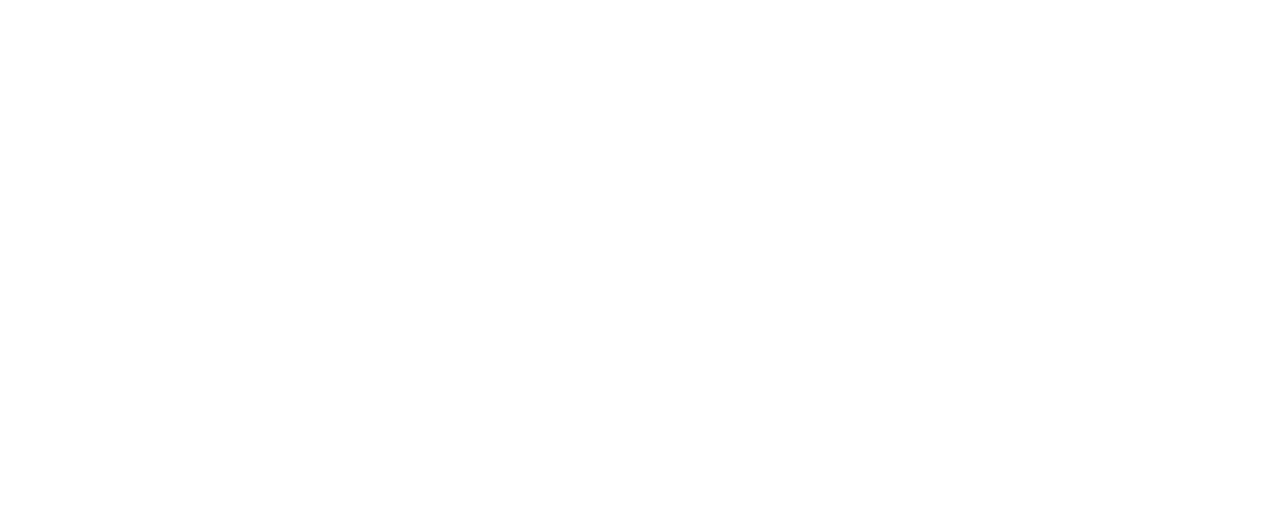
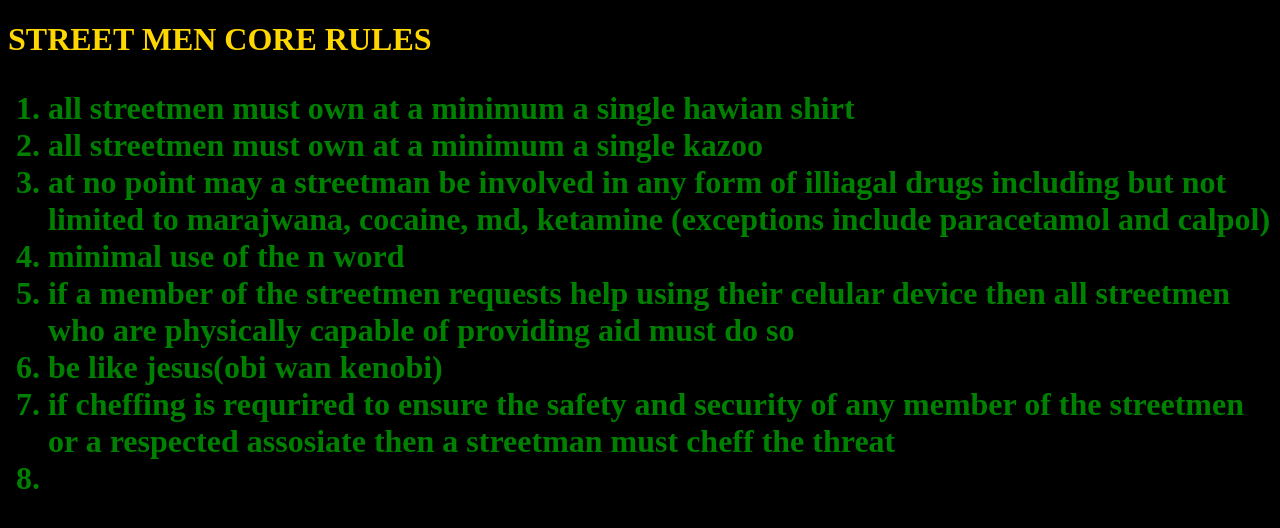
Before and after one commit to ajcrosbie/streetMenHQ, a plain HTML site: page index.html in a window 1280 px wide. Drawn offline with Linux system fonts and the light colour scheme.

Commit message:
added more rules

```diff
--- a/index.html
+++ b/index.html
@@ -1,8 +1,33 @@
 <!DOCTYPE html>
 <html>
+<header>
+    <link rel="stylesheet" href="style.css">
+</header>
+<!-- gold green purple -->
 
 <body>
+    <h1> <b>STREET MEN CORE RULES </b></h1>
+    <h1>
+        <ol>
+            <li>all streetmen must own at a minimum a single hawian shirt</li>
+            <li>all streetmen must own at a minimum a single kazoo</li>
+            <li>at no point may a streetman be involved in any form of illiagal drugs including but not limited to
+                marajwana, cocaine,
+                md, ketamine (exceptions include paracetamol and calpol)
+            </li>
+            <li>minimal use of the n word</li>
+            <li>if a member of the streetmen requests help using their celular device then all streetmen
+                who are physically capable of providing aid must do so
+            </li>
+            <li>be like jesus(obi wan kenobi)</li>
+            <li>if cheffing is requrired to ensure the safety and security of any member of the streetmen or a respected
+                assosiate then a streetman must cheff the threat </li>
+            <li>
 
+            </li>
+
+        </ol>
+    </h1>
 </body>
 
 </html>
--- /dev/null
+++ b/style.css
@@ -0,0 +1,11 @@
+h1 {
+    color: gold
+}
+
+li {
+    color: green;
+}
+
+body {
+    background-color: black;
+}
```
